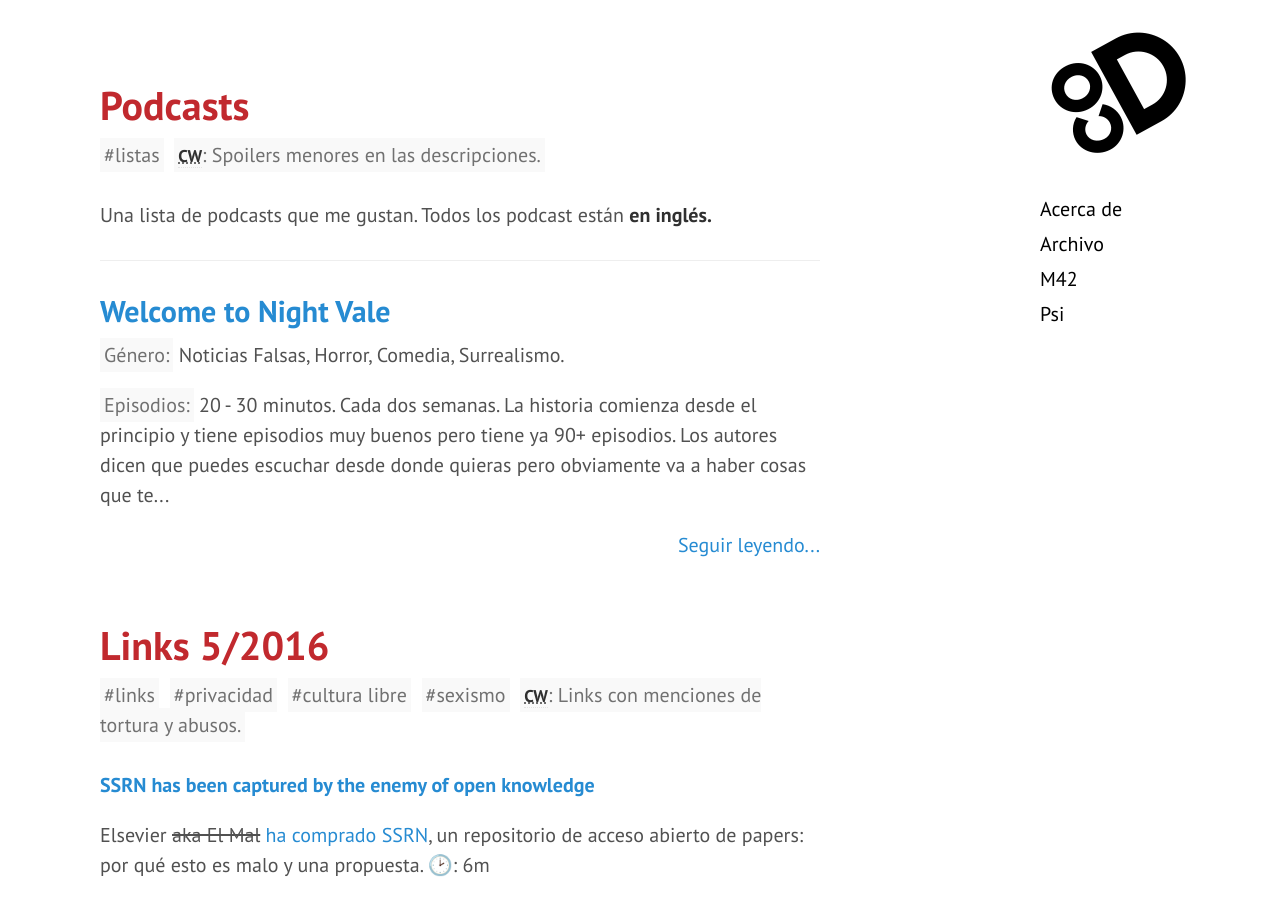
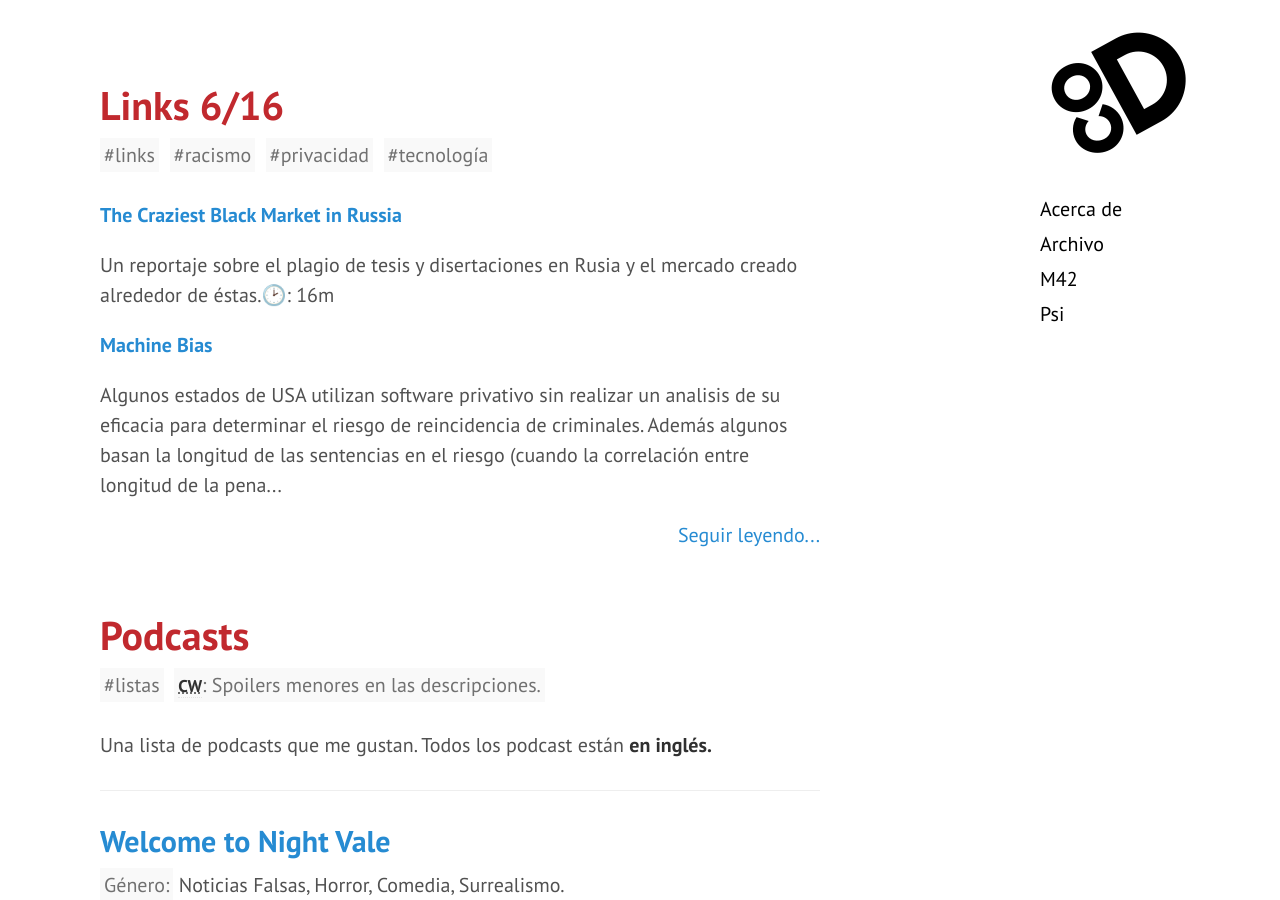
Before and after one commit to coDual/codual.github.io, a Jekyll site: the page built from index.html, in a window 1280 px wide and 900 px high. Built offline with Jekyll 4.4.1, drawn with Linux system fonts in a browser that asks for light colours; emoji names are drawn with the system emoji font; the list of posts is cut into pages by our own code; some of the changed text lies outside the part shown.

Commit message:
Posts de links de junio 2016

```diff
--- a/_posts/2016-06-22-links-6-16.md
+++ b/_posts/2016-06-26-links-6-16.md
@@ -1,9 +1,8 @@
 ---
 title: Links 6/16
-tags: [links, racismo]
+tags: [links, racismo, privacidad, tecnología]
 authors: [psi,m42]
-description: Cosas
-hidden: true
+description: Una colección de links sobre mercados negros, sesgos en algoritmos, journals sobre casos únicos y otros.
 ---
 
 [**The Craziest Black Market in Russia**](http://www.slate.com/articles/news_and_politics/cover_story/2016/05/the_thriving_russian_black_market_in_dissertations_and_the_crusaders_fighting.html)
```
